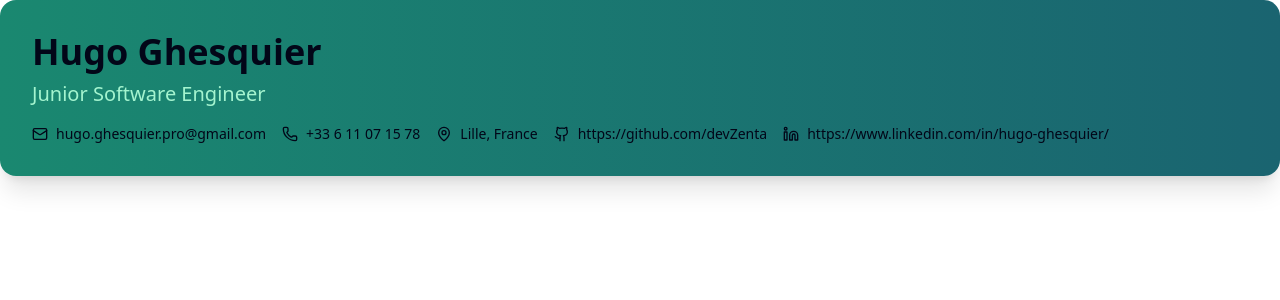
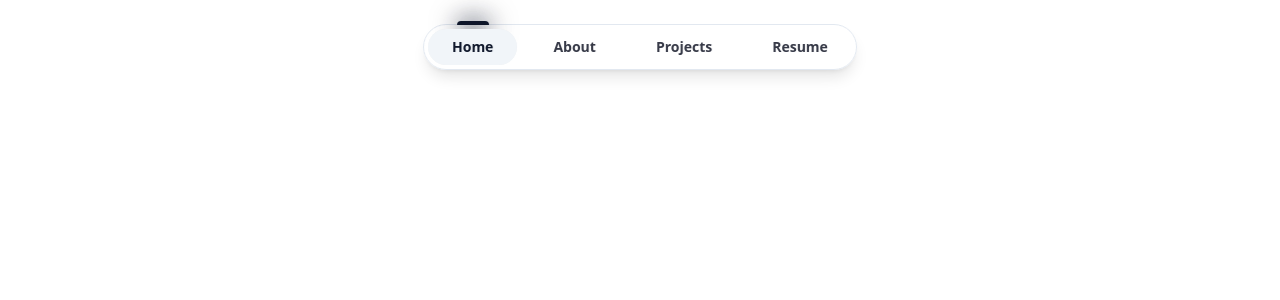
Before and after one commit to devZenta/Green-IT-CV, a Next.js app: page / in a window 1280 px wide. Shown: the top 300 px of the page. Built offline with nearby package versions, Linux system fonts and the light colour scheme.

Commit message:
Add Navbar component and integrate framer-motion; refactor Header component

```diff
--- a/package.json
+++ b/package.json
@@ -11,6 +11,7 @@
   "dependencies": {
     "class-variance-authority": "^0.7.1",
     "clsx": "^2.1.1",
+    "framer-motion": "^12.6.2",
     "lucide-react": "^0.484.0",
     "next": "15.2.4",
     "react": "^19.0.0",
--- a/src/app/page.tsx
+++ b/src/app/page.tsx
@@ -1,5 +1,9 @@
 import { Header } from "@/components/HomePage/Header";
 
 export default function Page() {
-  return <Header />;
+  return (
+    <div>
+      <Header />
+    </div>
+  )
 }
--- a/src/components/HomePage/Header.tsx
+++ b/src/components/HomePage/Header.tsx
@@ -1,30 +1,9 @@
-import { Mail, Phone, Github, Linkedin, MapPin } from 'lucide-react';
+import { Navbar } from "../Utils/Navbar";
 
 export function Header() {
   return (
-    <div className="relative overflow-hidden rounded-2xl bg-gradient-to-r from-[#1a8870] to-[#1a6470] p-8 shadow-xl">
-      <div className="absolute inset-0 bg-grid-white/[0.05] bg-[size:20px_20px]" />
-      <div className="relative">
-        <h1 className="text-4xl font-bold mb-2">Hugo Ghesquier</h1>
-        <h2 className="text-xl text-emerald-200 mb-4">Junior Software Engineer</h2>
-
-        <div className="flex flex-wrap gap-4 text-sm">
-          <ContactItem icon={<Mail className="w-4 h-4" />} text="hugo.ghesquier.pro@gmail.com" />
-          <ContactItem icon={<Phone className="w-4 h-4" />} text="+33 6 11 07 15 78" />
-          <ContactItem icon={<MapPin className="w-4 h-4" />} text="Lille, France" />
-          <ContactItem icon={<Github className="w-4 h-4" />} text="https://github.com/devZenta" />
-          <ContactItem icon={<Linkedin className="w-4 h-4" />} text="https://www.linkedin.com/in/hugo-ghesquier/" />
-        </div>
-      </div>
+    <div>
+      <Navbar />
     </div>
-  );
+  )
 }
-
-function ContactItem({ icon, text }: { icon: React.ReactNode; text: string }) {
-  return (
-    <div className="flex items-center gap-2">
-      {icon}
-      <span>{text}</span>
-    </div>
-  );
-}
--- /dev/null
+++ b/src/components/Utils/Navbar.tsx
@@ -0,0 +1,12 @@
+import { NavBar } from "@/components/ui/tubelight-navbar"
+
+export function Navbar() {
+  const navItems = [
+    { name: 'Home', url: '#'},
+    { name: 'About', url: '#'},
+    { name: 'Projects', url: '#'},
+    { name: 'Resume', url: '#'}
+  ]
+
+  return <NavBar items={navItems} />
+}
--- /dev/null
+++ b/src/components/ui/tubelight-navbar.tsx
@@ -0,0 +1,81 @@
+"use client"
+
+import React, { useEffect, useState } from "react"
+import { motion } from "framer-motion"
+import Link from "next/link"
+import { cn } from "@/lib/utils"
+
+interface NavItem {
+  name: string
+  url: string
+}
+
+interface NavBarProps {
+  items: NavItem[]
+  className?: string
+}
+
+export function NavBar({ items, className }: NavBarProps) {
+  const [activeTab, setActiveTab] = useState(items[0].name)
+  const [isMobile, setIsMobile] = useState(false)
+
+  useEffect(() => {
+    const handleResize = () => {
+      setIsMobile(window.innerWidth < 768)
+    }
+
+    handleResize()
+    window.addEventListener("resize", handleResize)
+    return () => window.removeEventListener("resize", handleResize)
+  }, [])
+
+  return (
+    <div
+      className={cn(
+        "fixed bottom-0 sm:top-0 left-1/2 -translate-x-1/2 z-50 mb-6 sm:pt-6",
+        className,
+      )}
+    >
+      <div className="flex items-center gap-3 bg-background/5 border border-border backdrop-blur-lg py-1 px-1 rounded-full shadow-lg">
+        {items.map((item) => {
+          const isActive = activeTab === item.name
+
+          return (
+            <Link
+              key={item.name}
+              href={item.url}
+              onClick={() => setActiveTab(item.name)}
+              className={cn(
+                "relative cursor-pointer text-sm font-semibold px-6 py-2 rounded-full transition-colors",
+                "text-foreground/80 hover:text-primary",
+                isActive && "bg-muted text-primary",
+              )}
+            >
+              <span className="hidden md:inline">{item.name}</span>
+              <span className="md:hidden">
+              </span>
+              {isActive && (
+                <motion.div
+                  layoutId="lamp"
+                  className="absolute inset-0 w-full bg-primary/5 rounded-full -z-10"
+                  initial={false}
+                  transition={{
+                    type: "spring",
+                    stiffness: 300,
+                    damping: 30,
+                  }}
+                >
+                  <div className="absolute -top-2 left-1/2 -translate-x-1/2 w-8 h-1 bg-primary rounded-t-full">
+                    <div className="absolute w-12 h-6 bg-primary/20 rounded-full blur-md -top-2 -left-2" />
+                    <div className="absolute w-8 h-6 bg-primary/20 rounded-full blur-md -top-1" />
+                    <div className="absolute w-4 h-4 bg-primary/20 rounded-full blur-sm top-0 left-2" />
+                  </div>
+                </motion.div>
+              )}
+            </Link>
+          )
+        })}
+      </div>
+    </div>
+  )
+}
```
Also changed, not shown: 1 other file (tests, documents, lock files or other folders).
